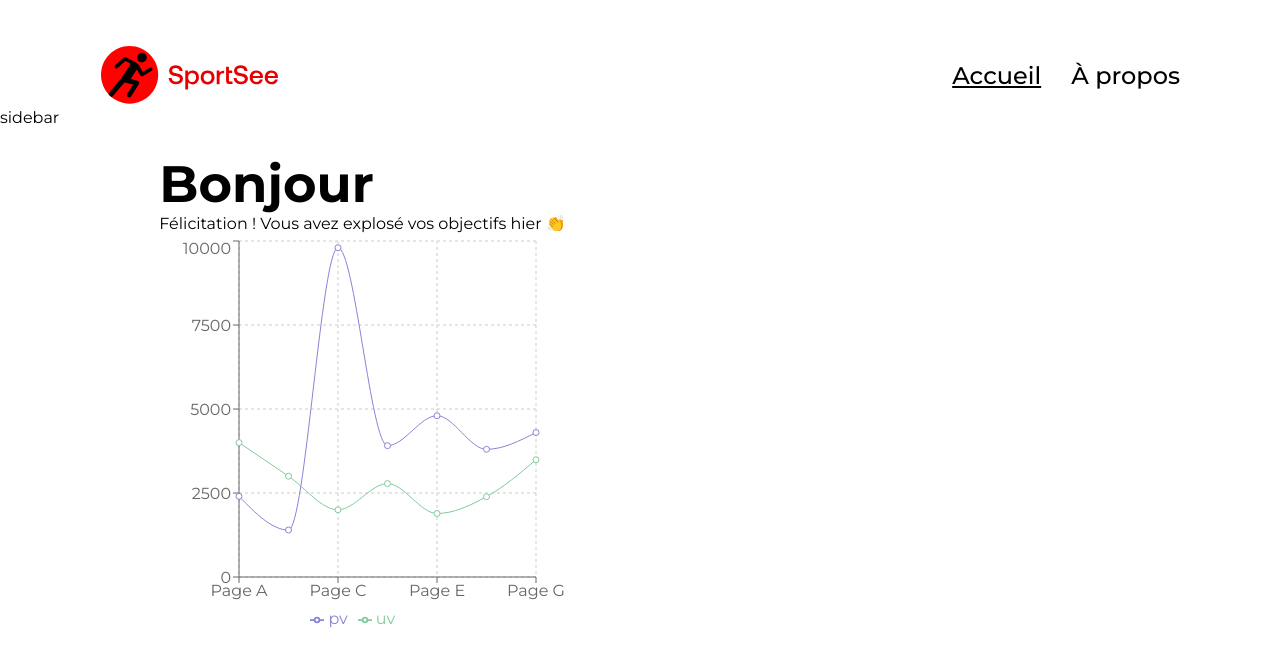
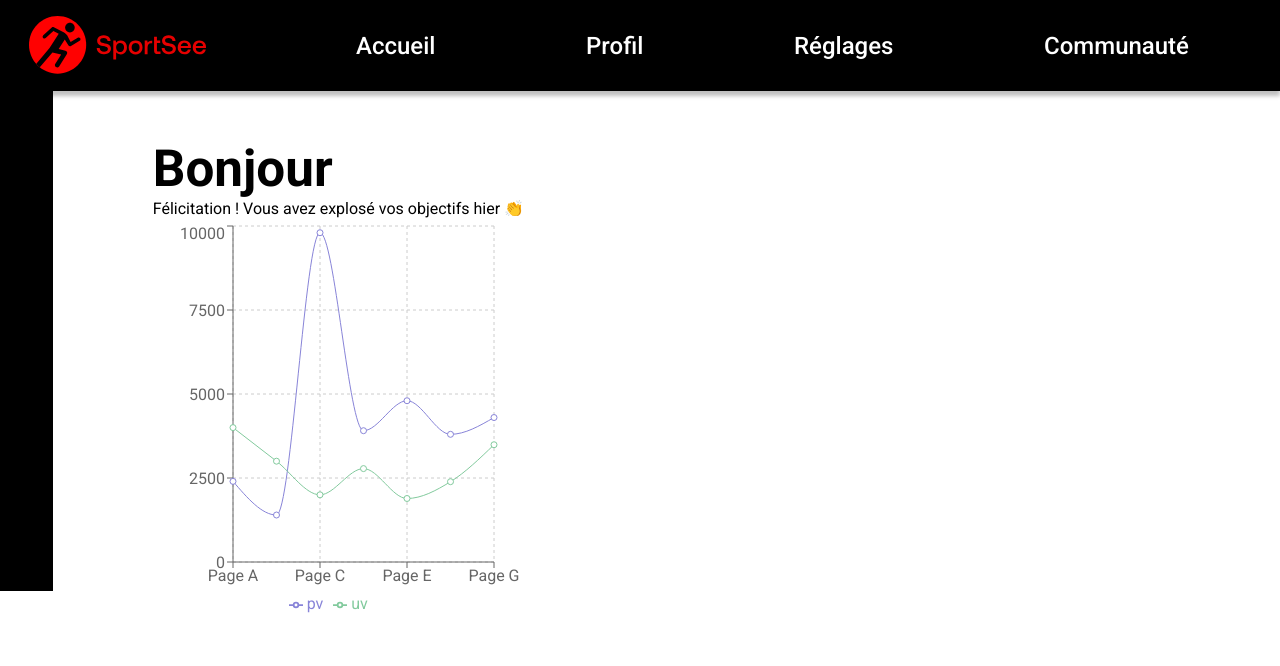
Before and after one commit to timout13/sportsee, a React (Vite) app: page / in a window 1280 px wide. Shown: the top 666 px of the page. Built offline with nearby package versions, Linux system fonts and the light colour scheme; no server answers.

Commit message:
style-header: stylize header

```diff
--- a/src/assets/css/index.css
+++ b/src/assets/css/index.css
@@ -1,6 +1,6 @@
-@import url("https://fonts.googleapis.com/css2?family=Montserrat:ital,wght@0,100..900;1,100..900&display=swap");
+@import url("https://fonts.googleapis.com/css2?family=Roboto:ital,wght@0,100;0,300;0,400;0,500;0,700;0,900;1,100;1,300;1,400;1,500;1,700;1,900&display=swap");
 :root {
-  font-family: "Montserrat", sans-serif;
+  font-family: "Roboto", sans-serif;
   line-height: 1.5;
   font-weight: 400;
   width: 100vw;
@@ -18,9 +18,6 @@
 
 a {
   text-decoration: none;
-}
-a:visited {
-  color: black;
 }
 
 body {
@@ -46,24 +43,26 @@ main {
 /* * PAGES * */
 /* * COMPONENTS * */
 .header {
-  margin-top: 45px;
+  background: black;
   display: flex;
   width: 100%;
   justify-content: space-between;
+  height: 91px;
+  align-items: center;
+  padding-inline: 28px 91px;
+  gap: 150px;
+  box-shadow: 0px 5px 4px 0px hwb(0deg 0% 100%/25%);
 }
 .header_logo {
-  height: auto;
-}
-@media (max-width: 576px) {
-  .header_logo {
-    width: 125px;
-  }
+  height: 61px;
 }
 .header_linkswp {
   list-style: none;
   display: flex;
   gap: 30px;
   align-items: center;
+  flex: 1;
+  justify-content: space-between;
 }
 @media (max-width: 576px) {
   .header_linkswp {
@@ -71,29 +70,14 @@ main {
   }
 }
 .header_linkswp_item_link {
-  color: black;
+  color: #ffffff;
   font-weight: 500;
   font-size: 24px;
 }
-@media (max-width: 576px) {
-  .header_linkswp_item_link {
-    font-size: 12px;
-  }
-}
-.header_linkswp_item_link_active {
-  text-decoration: underline;
-}
 
-.footer {
-  background-color: black;
-  padding-block: 66px 29px;
+.sidebar {
+  background: black;
   display: flex;
-  flex-direction: column;
-  align-items: center;
-  gap: 20px;
-}
-.footer p {
-  color: white;
 }
 
 .homepage {
--- a/src/assets/sass/base/_normalize.scss
+++ b/src/assets/sass/base/_normalize.scss
@@ -1,5 +1,5 @@
 :root {
-  font-family: "Montserrat", sans-serif;
+  font-family: "Roboto", sans-serif;
   line-height: 1.5;
   font-weight: 400;
   width: 100vw;
@@ -16,9 +16,6 @@
 
 a{
   text-decoration: none;
-  &:visited{
-    color: black;
-  }
 }
 
 body {
--- a/src/assets/sass/base/_typo.scss
+++ b/src/assets/sass/base/_typo.scss
@@ -1,4 +1,4 @@
-@import url('https://fonts.googleapis.com/css2?family=Montserrat:ital,wght@0,100..900;1,100..900&display=swap');
+@import url('https://fonts.googleapis.com/css2?family=Roboto:ital,wght@0,100;0,300;0,400;0,500;0,700;0,900;1,100;1,300;1,400;1,500;1,700;1,900&display=swap');
 
 /* * PAGES * */
 // Announce
@@ -99,13 +99,7 @@
 }
 
 @mixin font-header(){
-  color: black;
+  color: #ffffff;
   font-weight: 500;
-    font-size: 24px;
-  @include media-inferior($breakpoints-s){
-    font-size: 12px;
-  }
-  &_active{
-    text-decoration: underline;
-  }
+  font-size: 24px;
 }
--- a/src/assets/sass/layouts/_header.scss
+++ b/src/assets/sass/layouts/_header.scss
@@ -1,19 +1,23 @@
 .header {
-  margin-top: 45px;
+  background: black;
   display: flex;
   width: 100%;
   justify-content: space-between;
+  height: 91px;
+  align-items: center;
+  padding-inline: 28px 91px;
+  gap: 150px;
+  box-shadow: 0px 5px 4px 0px hwb(0deg 0% 100% / 25%);
   &_logo{
-    height: auto;
-    @include media-inferior($breakpoints-s) {
-      width: 125px;
-    }
+    height: 61px;
   }
   &_linkswp{
     list-style: none;
     display: flex;
     gap: 30px;
     align-items: center;
+    flex: 1;
+    justify-content: space-between;
     @include media-inferior($breakpoints-s){
       gap: 20px;
     }
--- a/src/assets/sass/layouts/_sidebar.scss
+++ b/src/assets/sass/layouts/_sidebar.scss
@@ -1,30 +1,5 @@
-.header {
+.sidebar {
   background: black;
   display: flex;
-  width: 100%;
-  justify-content: space-between;
-  height: 91px;
-  align-items: center;
-  padding-inline: 28px 91px;
-  gap: 150px;
-  box-shadow: 0px 5px 4px 0px hwb(0deg 0% 100% / 25%);
-  &_logo{
-    height: 61px;
-  }
-  &_linkswp{
-    list-style: none;
-    display: flex;
-    gap: 30px;
-    align-items: center;
-    flex: 1;
-    justify-content: space-between;
-    @include media-inferior($breakpoints-s){
-      gap: 20px;
-    }
-    &_item{
-      &_link{
-        @include font-header();
-      }
-    }
-  }
+
 }
--- a/src/assets/sass/main.scss
+++ b/src/assets/sass/main.scss
@@ -3,7 +3,7 @@
 @import "base/normalize";
 @import "base/typo";
 @import "layouts/header";
-@import "layouts/footer";
+@import "layouts/sidebar";
 @import "pages/home";
 @import "pages/error_404";
 @import "components/buttons";
--- a/src/components/header/index.jsx
+++ b/src/components/header/index.jsx
@@ -5,11 +5,13 @@ function Header() {
    const path = useLocation().pathname;
     return (
         <>
-            <header className="header section_py">
+            <header className="header">
                 <img className="header_logo" src={logo} />
                 <ul className="header_linkswp">
-                    <li className="header_linkswp_item"><a className={`header_linkswp_item_link ${path === '/' && 'header_linkswp_item_link_active'}`} href="/">Accueil</a></li>
-                    <li className="header_linkswp_item"><a className={`header_linkswp_item_link ${path === '/a-propos' && 'header_linkswp_item_link_active'}`}  href="/a-propos">À propos</a></li>
+                    <li className="header_linkswp_item"><a className={`header_linkswp_item_link`} href="/">Accueil</a></li>
+                    <li className="header_linkswp_item"><a className={`header_linkswp_item_link`}  href="/">Profil</a></li>
+                    <li className="header_linkswp_item"><a className={`header_linkswp_item_link`}  href="/">Réglages</a></li>
+                    <li className="header_linkswp_item"><a className={`header_linkswp_item_link`}  href="/">Communauté</a></li>
                 </ul>
             </header>
         </>
```
Also changed, not shown: 1 other file (tests, documents, lock files or other folders).
